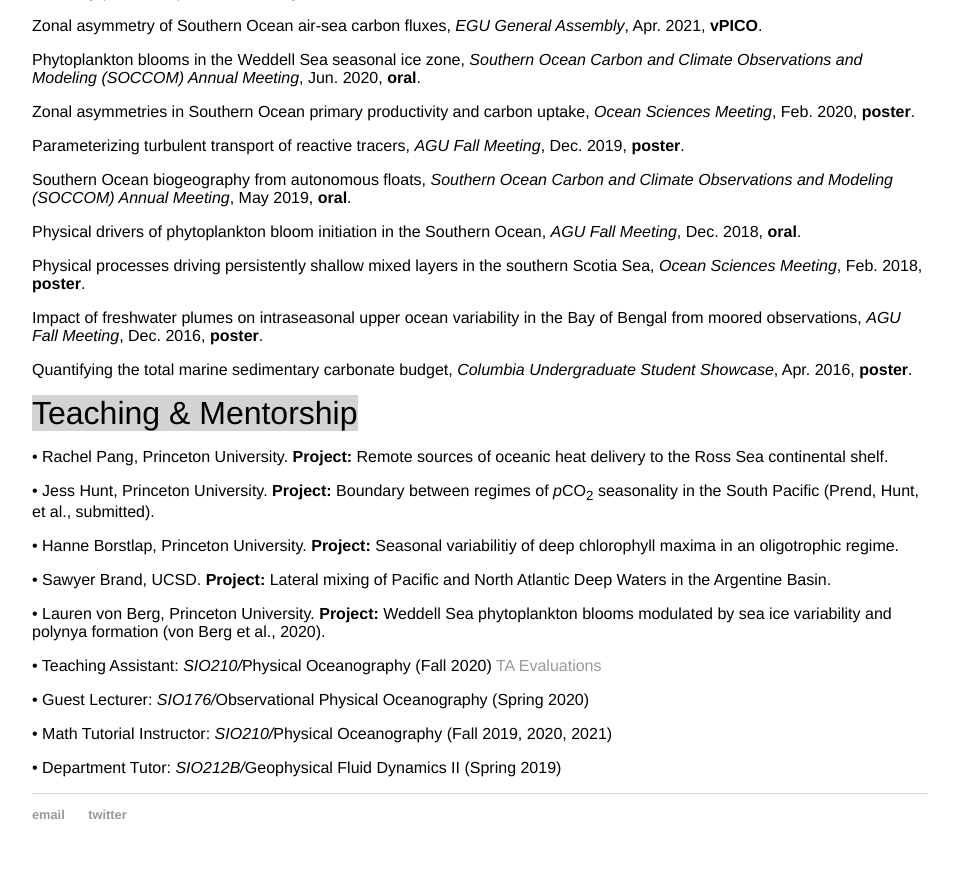
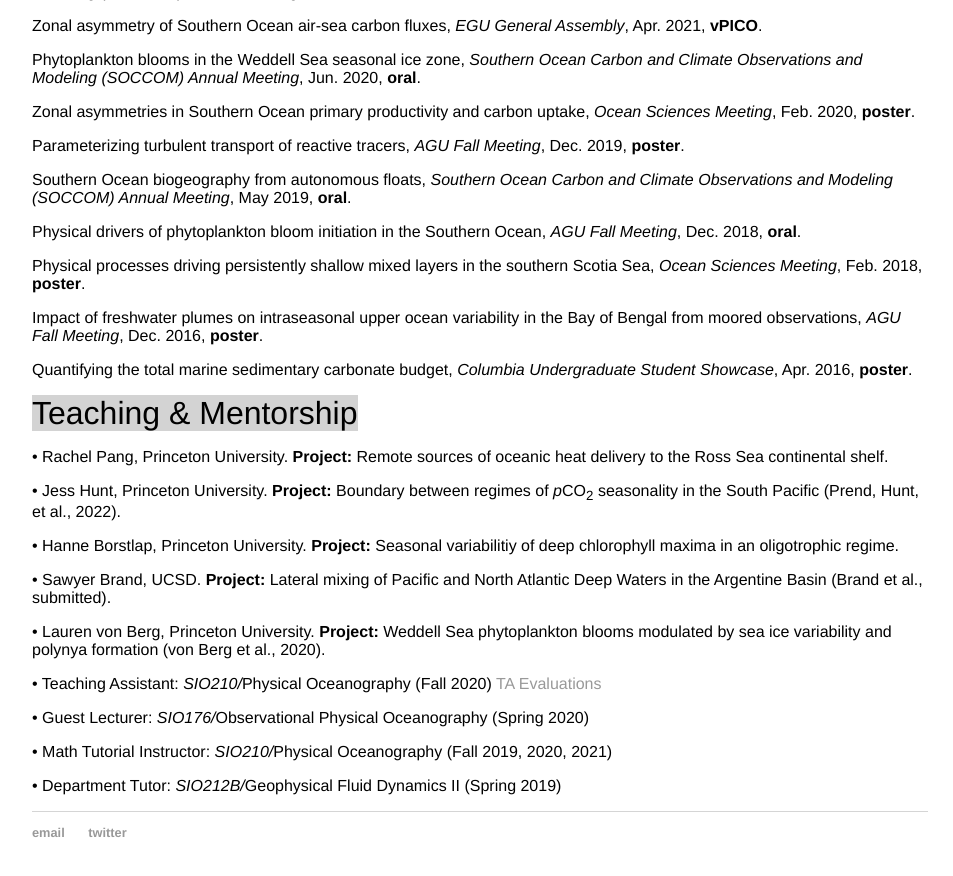
Before and after one commit to cprend/cprend.github.io, a Jekyll site: the page cv/index.html, which Jekyll copies as it is, in a window 1280 px wide and 900 px high, scrolled down 1602 px. Shown: the top 876 px of the window, without its empty margins (160-1113 px from the left). Built offline with Jekyll 4.4.1, drawn with Linux system fonts in a browser that asks for light colours.

Commit message:
Update index.html

```diff
--- a/cv/index.html
+++ b/cv/index.html
@@ -70,9 +70,9 @@
 		<p>Quantifying the total marine sedimentary carbonate budget, <em>Columbia Undergraduate Student Showcase</em>, Apr. 2016, <b>poster</b>.</p>
 		<p1>Teaching & Mentorship</p1>
 		<p>• Rachel Pang, Princeton University. <b>Project:</b> Remote sources of oceanic heat delivery to the Ross Sea continental shelf.</p>
-		<p>• Jess Hunt, Princeton University. <b>Project:</b> Boundary between regimes of <em>p</em>CO<sub>2</sub> seasonality in the South Pacific (Prend, Hunt, et al., submitted).</p>
+		<p>• Jess Hunt, Princeton University. <b>Project:</b> Boundary between regimes of <em>p</em>CO<sub>2</sub> seasonality in the South Pacific (Prend, Hunt, et al., 2022).</p>
 		<p>• Hanne Borstlap, Princeton University. <b>Project:</b> Seasonal variabilitiy of deep chlorophyll maxima in an oligotrophic regime.</p>
-		<p>• Sawyer Brand, UCSD. <b>Project:</b> Lateral mixing of Pacific and North Atlantic Deep Waters in the Argentine Basin.</p>
+		<p>• Sawyer Brand, UCSD. <b>Project:</b> Lateral mixing of Pacific and North Atlantic Deep Waters in the Argentine Basin (Brand et al., submitted).</p>
 		<p>• Lauren von Berg, Princeton University. <b>Project:</b> Weddell Sea phytoplankton blooms modulated by sea ice variability and polynya formation (von Berg et al., 2020).</p>
 		<p>• Teaching Assistant: <em>SIO210/</em>Physical Oceanography (Fall 2020) <a href="Prend_TA_Evaluations-SIO210_FA20.pdf" target="_blank">TA Evaluations</a></p>
 		<p>• Guest Lecturer: <em>SIO176/</em>Observational Physical Oceanography (Spring 2020)</p>
```
